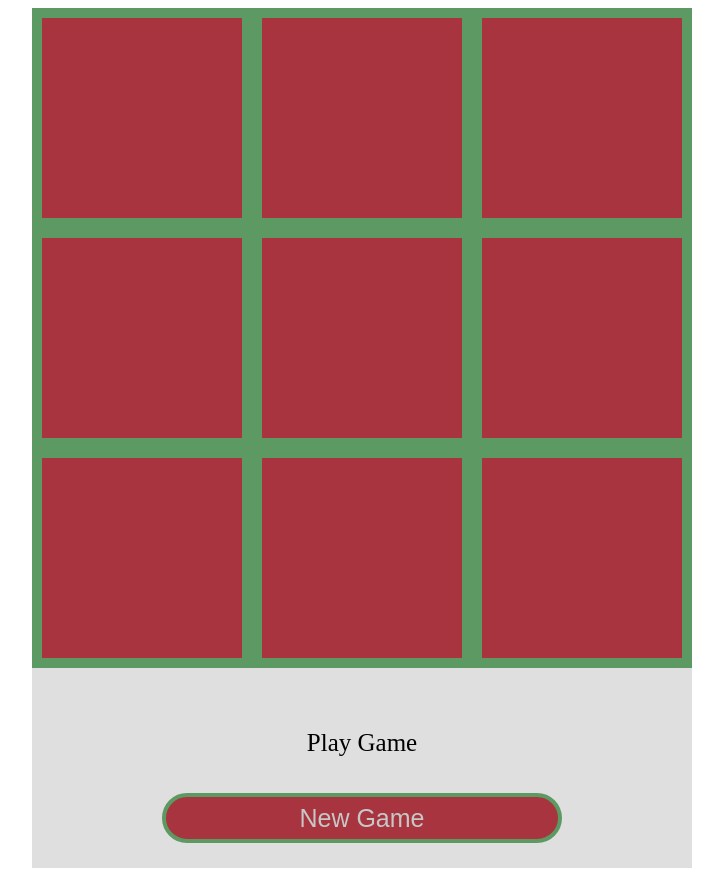
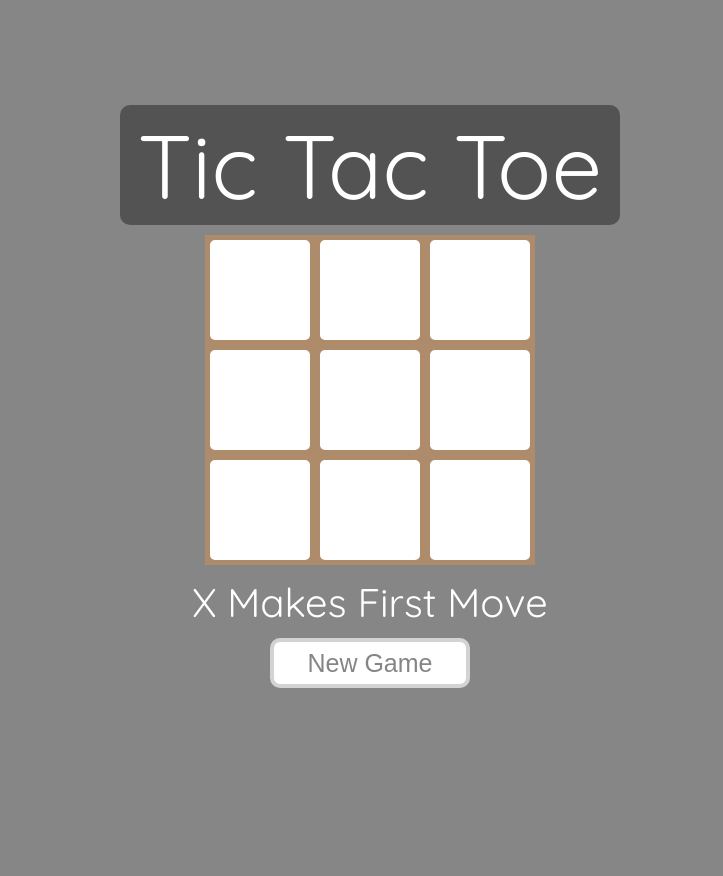
Before and after one commit to ddaniels7009/tic_tac_toe, a plain HTML site: page index.html in a window 1280 px wide. Shown: the whole page, without its empty margins (278-1001 px from the left). After the commit the page ends 808 px from the top, so only its background shows below. Drawn offline with Linux system fonts and the light colour scheme.

Commit message:
Style changes

```diff
--- a/app.js
+++ b/app.js
@@ -1,14 +1,13 @@
+
 
 // CREATE A GAME, PLAYER, AND GAMEBOARD OBJECT
 
+// STORE THE GAMEBOARD INSIDE AN ARRAY INSIDE OF A GAMEBOARD OBJECT --- USE A MODULE
+const board = (function () {
+body = document.body;
+let rows = document.getElementsByClassName('rows');
+let textContainer = document.getElementsByClassName('textContainer');
 
-// STORE THE GAMEBOARD INSIDE AN ARRAY INSIDE OF A GAMEBOARD OBJECT --- USE A MODULE SINCE YOU ONLY HAVE ONE OF THEM
-const board = (function () {
-    body = document.body;
-let rows = document.getElementsByClassName('rows');
-let squares = document.getElementsByClassName('square');
-let textContainer = document.getElementsByClassName('textContainer');
-let resultsPanel = document.getElementsByClassName('results');
 
 // Remove if not working
 let turn = 0;
@@ -23,6 +22,10 @@ let gameBoard = [
 
 const createBoard = function () {
 
+    let title = document.createElement('div');
+    title.setAttribute('id', "title");
+    title.innerText = "Tic Tac Toe"
+    body.appendChild(title);
 
     // Create 3 rows
     for (let i = 0; i < 3; i++) {
@@ -57,7 +60,7 @@ const createBoard = function () {
 
     const resultsTextBox = document.createElement('div');
     resultsTextBox.setAttribute('id', 'resultsTextBox');
-    resultsTextBox.innerText = "Play Game";
+    resultsTextBox.innerText = "X Makes First Move";
     resultsPanel.appendChild(resultsTextBox);
 
     // Create reset button DOM elements
@@ -78,17 +81,18 @@ const deleteBoard = function () {
         textContainer[i].innerText = "";
     }
     resultsTextBox.innerText = "";
+    turn = 0;
 
 }
 
 // Must call this function for it to execute
 const placeMarker = function (e) {
 
-    if(e.innerText == "" && (turn % 2 == 0)){
+    if(e.innerText == "" && (turn % 2 == 0) && game.checkForWin() != "game over"){
     e.innerText = "X";
     turn++;
     }
-    else if(e.innerText == "" && (turn % 2 !=0)){
+    else if(e.innerText == "" && (turn % 2 !=0) && game.checkForWin() != "game over"){
         e.innerText = "O";
         turn++;
     }
@@ -100,7 +104,7 @@ const placeMarker = function (e) {
 // Call initial placemarker
 placeMarker("X");
 
-return { gameBoard, placeMarker, textContainer, createBoard, resultsPanel, resultsTextBox };
+return { placeMarker, createBoard, textContainer, resultsTextBox };
 
 
 })();
@@ -218,105 +222,13 @@ const checkForWin = function () {
 
     }
     else {
+        board.resultsTextBox.innerText = "";
         return "";
     }
 
 
 }
 
-
-
 return { checkForWin };
 
 })();
-
-
-
-
-
-
-
-
-
-
-
-//**Factories are simply plain old JavaScript functions that return objects for us to use in our code.
-
-// THIS IS A FACTORY FUNCTION --- USED ID YOU NEED MULTIPLES OF THINGS SUCH AS PLAYERS
-
-/* const counterCreator = () => {
-let count = 0;
-return () => {
-  console.log(count);
-  count++;
-};
-};
-const counter = counterCreator();
-counter(); // 0
-counter(); // 1
-counter(); // 2
-counter(); // 3 */
-
-
-// THIS IS A MODULE --- USED WHEN YOU ONLY NEED ONE OF A CERTAIN THING SUCH AS A GAMEBOARD OR DISPLAY CONTROLLER
-
-/* const calculator = (() => {
-const add = (a, b) => a + b;
-const sub = (a, b) => a - b;
-const mul = (a, b) => a * b;
-const div = (a, b) => a / b;
-return {
-  add,
-  sub,
-  mul,
-  div,
-};
-})();
-calculator.add(3,5) // 8
-calculator.sub(6,2) // 4
-calculator.mul(14,5534) // 77476 */
-
-
-// Factory function example
-/*   const FactoryFunction = string => {
-const capitalizeString = () => string.toUpperCase();
-const printString = () => console.log(`----${capitalizeString()}----`);
-return { printString };
-};
-const taco = FactoryFunction('taco');
-printString(); // ERROR!!
-capitalizeString(); // ERROR!!
-taco.capitalizeString(); // ERROR!!
-taco.printString(); // this prints "----TACO----" */
-
-
-
-
-/*   const Player = (name, level) => {
-let health = level * 2;
-const getLevel = () => level;
-const getName  = () => name;
-const die = () => {
-  // uh oh
-};
-const damage = x => {
-  health -= x;
-  if (health <= 0) {
-    die();
-  }
-};
-const attack = enemy => {
-  if (level < enemy.getLevel()) {
-    damage(1);
-    console.log(`${enemy.getName()} has damaged ${name}`);
-  }
-  if (level >= enemy.getLevel()) {
-    enemy.damage(1);
-    console.log(`${name} has damaged ${enemy.getName()}`);
-  }
-};
-return {attack, damage, getLevel, getName}
-};
-const jimmie = Player('jim', 10);
-const badGuy = Player('jeff', 5);
-jimmie.attack(badGuy); */
--- a/index.html
+++ b/index.html
@@ -7,7 +7,8 @@
     <link rel="stylesheet" href="style.css">
     <link rel="preconnect" href="https://fonts.googleapis.com">
     <link rel="preconnect" href="https://fonts.gstatic.com" crossorigin>
-    <link href="https://fonts.googleapis.com/css2?family=Cinzel&display=swap" rel="stylesheet">
+    <link href="https://fonts.googleapis.com/css2?family=Big+Shoulders+Display&family=Quicksand&display=swap"
+        rel="stylesheet">
     <script src="app.js" defer></script>
 
 </head>
--- a/style.css
+++ b/style.css
@@ -1,64 +1,101 @@
 body {
+    height: 100%;
+    width: 100%;
+
     display: flex;
     flex-direction: column;
+    justify-content:center;
+    margin-top: 0%;
+    align-items: center;
+    background-color: rgb(134, 134, 134);
+    font-family: 'Big Shoulders Display', cursive;
+    font-family: 'Quicksand', sans-serif;
+
+}
+#title{
+    margin-bottom: 10;
+    display: flex;
     justify-content: center;
     align-items: center;
+    font-size: 90;
+    height: 120;
+    width: 500;
+    color: white;
+    background-color: rgb(83, 83, 83);
+    border-radius: 10px;
+
 }
 
 .square{
-    height: 200px;
-    width: 200px;
-    background-color: rgb(167, 52, 62);
-    margin: 10px;
+    height: 100px;
+    width: 100px;
+    background-color: rgb(255, 255, 255);
+    margin: 0px;
+    border-radius: 5px;
 }
 
 .rows {
     margin: 0;
     padding: 0;
+
     display: flex;
-    height: 220px;
-    width: 660px;
-    background-color: rgb(93, 153, 98);
+    justify-content:space-around;
+    align-items: center;
+    height: 110px;
+    width: 330px;
+
+    background-color: rgb(173, 139, 107);
 }
 
 .textContainer {
     margin: 0;
     padding: 0;
-    height: 200px;
-    width: 200px;
+    height: 100%;
+    width: 100%;
     display: flex;
     justify-content: center;
     align-items: center;
-    font-size: 150;
-    color:rgb(199, 199, 199);
+    font-size: 100;
+    color:rgb(133, 133, 133);
 }
 .results{
+    margin: 0;
+    padding: 0;
     display: flex;
     align-items: center;
-    justify-content: center;
+    justify-content:space-evenly;
     flex-direction: column;
-    width: 660px;
-    height: 200px;
-    background-color: rgb(223, 223, 223);
+    width: 700px;
+    height: 130px;
+    /* background-color: rgb(73, 60, 60); */
+
 }
 button {
     height: 50px;
-    width: 400px;
+    width: 200px;
     font-size: 25px;
     border: solid;
     border-width: 4px;
-    border-radius: 25px;
-    border-color: rgb(93, 153, 98);
-    background-color: rgb(167, 52, 62);
-    color: rgb(199, 199, 199);
+    border-radius: 10px;
+    border-color:  rgb(211, 211, 211);
+    background-color: rgb(255, 255, 255);
+    color:rgb(133, 133, 133);
+
 }
+button:hover{
+    cursor: pointer;
+    background-color: rgb(228, 228, 228);
+    border-color:  rgb(161, 161, 161);
 
+
+}
 #resultsTextBox{
     display: flex;
-    height: 100px;
-    width: 660px;
+    height: 60px;
+    width: 1000px;
     justify-content: center;
     align-items: center;
-    font-size: 25px;
+    font-size: 40px;
+    color: white;
 
 }
```
